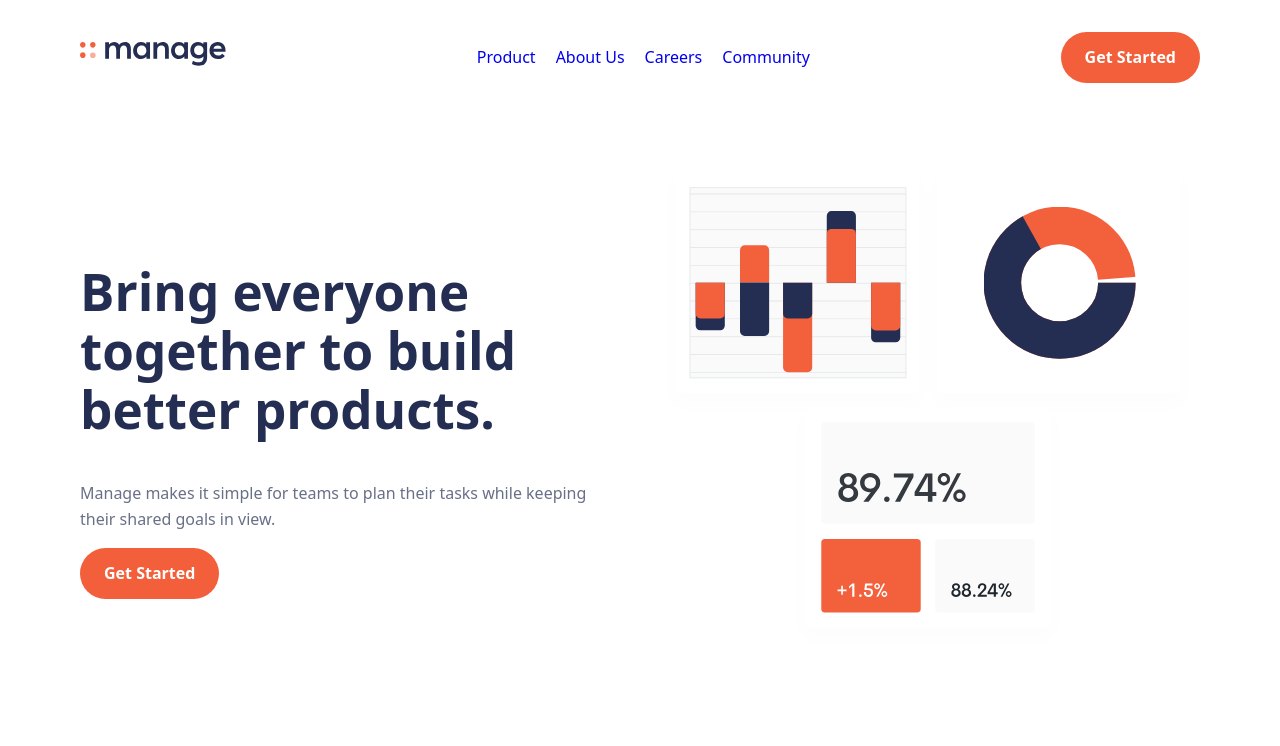
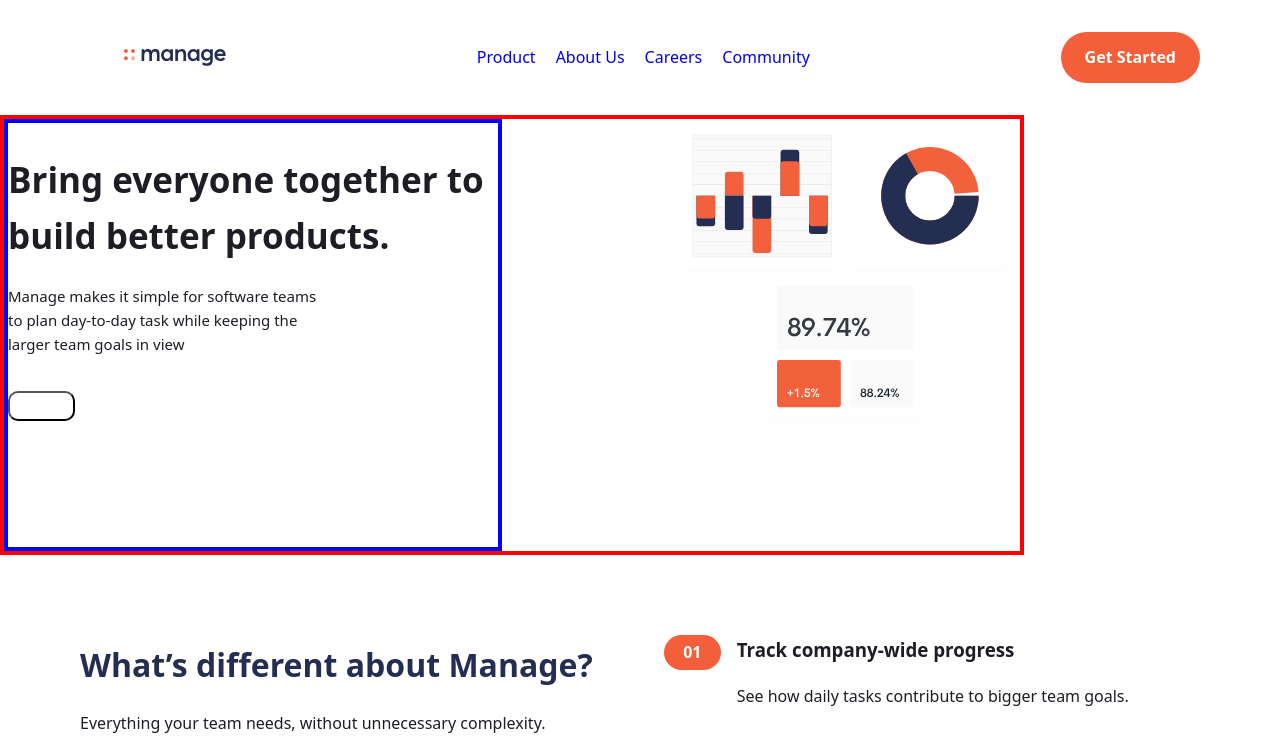
Before and after one commit to 0xverse-Suite/frontend-engineering, a plain HTML site: page projects/manage-landing-page/index.html in a window 1280 px wide. Shown: the top 746 px of the page. Drawn offline with Linux system fonts and the light colour scheme.

Commit message:
added a feature: i added the hero to my assigned section

```diff
--- a/projects/manage-landing-page/sections/hero.html
+++ b/projects/manage-landing-page/sections/hero.html
@@ -1,9 +1,25 @@
 <!-- Student 2: Hero section -->
-<section class="hero container" id="top" aria-labelledby="hero-title">
+<!-- <section class="hero container" id="top" aria-labelledby="hero-title">
   <div class="hero-copy">
     <h1 id="hero-title">Bring everyone together to build better products.</h1>
     <p>Manage makes it simple for teams to plan their tasks while keeping their shared goals in view.</p>
     <a class="button" href="#cta">Get Started</a>
   </div>
   <img class="hero-art" src="./resources/illustration-intro.svg" width="580" height="525" alt="Dashboard charts showing team progress">
+</section> -->
+
+<section class="hero">
+  <div class="box1">
+    <div>
+      <h1>Bring everyone together to build better products.</h1>
+      <p>Manage makes it simple for software teams to plan day-to-day task while keeping the larger team goals
+        in view</p>
+    </div>
+
+    <div><button>Get started</button></div>
+  </div>
+
+  <div class="box2">
+    <div><img src="/resources/illustration-intro.svg" alt=""></div>
+  </div>
 </section>
--- a/projects/manage-landing-page/style.css
+++ b/projects/manage-landing-page/style.css
@@ -1,14 +1,72 @@
 /* Shared defaults: tutor owned. Students edit only their own section CSS. */
-:root { --orange: hsl(12,88%,59%); --orange-light: hsl(13,100%,96%); --navy: hsl(228,39%,23%); --ink: hsl(233,12%,13%); --off-white: hsl(0,0%,98%); --muted:#687087; --content-width:1120px; }
-* {box-sizing:border-box}
-html {scroll-behavior:smooth}
-body {margin:0;color:var(--ink);background:white;font:16px/1.6 "Be Vietnam Pro",system-ui,sans-serif}
-img {max-width:100%;height:auto}
-button,input {font:inherit}
-button {cursor:pointer}
-.container {width:min(var(--content-width),calc(100% - 2.5rem));margin-inline:auto}
-.button {display:inline-block;padding:.8rem 1.5rem;border:0;border-radius:2rem;background:var(--orange);color:white;text-decoration:none;font-weight:700}
-:focus-visible {outline:3px solid var(--orange);outline-offset:3px}
-.sr-only {position:absolute;width:1px;height:1px;overflow:hidden;clip:rect(0,0,0,0);white-space:nowrap}
-.load-error {padding:1rem;background:#fff1f2;color:#991b1b}
-@media (prefers-reduced-motion:reduce) {html {scroll-behavior:auto}}
+:root {
+  --orange: hsl(12, 88%, 59%);
+  --orange-light: hsl(13, 100%, 96%);
+  --navy: hsl(228, 39%, 23%);
+  --ink: hsl(233, 12%, 13%);
+  --off-white: hsl(0, 0%, 98%);
+  --muted: #687087;
+  --content-width: 1120px;
+}
+* {
+  box-sizing: border-box;
+}
+html {
+  scroll-behavior: smooth;
+}
+body {
+  margin: 0;
+  color: var(--ink);
+  background: white;
+  font:
+    16px/1.6 "Be Vietnam Pro",
+    system-ui,
+    sans-serif;
+}
+img {
+  max-width: 100%;
+  height: auto;
+}
+button,
+input {
+  font: inherit;
+}
+button {
+  cursor: pointer;
+}
+.container {
+  width: min(var(--content-width), calc(100% - 2.5rem));
+  margin-inline: auto;
+}
+.button {
+  display: inline-block;
+  padding: 0.8rem 1.5rem;
+  border: 0;
+  border-radius: 2rem;
+  background: var(--orange);
+  color: white;
+  text-decoration: none;
+  font-weight: 700;
+}
+:focus-visible {
+  outline: 3px solid var(--orange);
+  outline-offset: 3px;
+}
+.sr-only {
+  position: absolute;
+  width: 1px;
+  height: 1px;
+  overflow: hidden;
+  clip: rect(0, 0, 0, 0);
+  white-space: nowrap;
+}
+.load-error {
+  padding: 1rem;
+  background: #fff1f2;
+  color: #991b1b;
+}
+@media (prefers-reduced-motion: reduce) {
+  html {
+    scroll-behavior: auto;
+  }
+}
--- a/projects/manage-landing-page/styles/hero.css
+++ b/projects/manage-landing-page/styles/hero.css
@@ -1,2 +1,77 @@
 /* Student 2: finish spacing and mobile hero composition. */
-.hero{display:grid;grid-template-columns:1fr 1fr;gap:2rem;align-items:center;padding-block:3rem 5rem}.hero h1{font-size:clamp(2rem,4vw,3.4rem);line-height:1.15;color:var(--navy)}.hero p{color:var(--muted)}@media(max-width:700px){.hero{grid-template-columns:1fr}}
+/* .hero {
+  display: grid;
+  grid-template-columns: 1fr 1fr;
+  gap: 2rem;
+  align-items: center;
+  padding-block: 3rem 5rem;
+}
+.hero h1 {
+  font-size: clamp(2rem, 4vw, 3.4rem);
+  line-height: 1.15;
+  color: var(--navy);
+}
+.hero p {
+  color: var(--muted);
+}
+@media (max-width: 700px) {
+  .hero {
+    grid-template-columns: 1fr;
+  }
+} */
+
+
+.hero{
+height: 55vh;
+border: 4px solid red;
+width: 80%;
+display: flex;
+flex-direction: row;
+gap: 20px;
+justify-content: end;
+}
+
+.box1{
+    border: 4px solid blue;
+    display: flex;
+    flex-direction: column;
+    justify-content: right;
+    width: 50%;
+}
+
+.box1 h1{
+    /* border: 2px solid yellow; */
+ color: var(--Dark-Blue);
+ font-size: 35px;
+ margin-bottom: 10px;
+}
+
+.box1 p{
+    /* border: 4px solid green; */
+    color: var(--Dark-Blue);
+    margin-top: 20px;
+    width: 65%;
+    font-size: 15px;
+}
+
+.box2{
+    /* border: 4px solid black; */
+    width: 50%;
+}
+
+img{
+ width: 70%;
+ /* border: 4px solid blue; */
+ display: block;
+ margin: auto;
+ margin-right: 0;
+}
+
+button{
+    margin-top: 20px;
+    background-color: var(--Bright-Red);
+    font-size: 10px;
+    color: white;
+    padding: 5px;
+    border-radius: 10px;
+}
```
